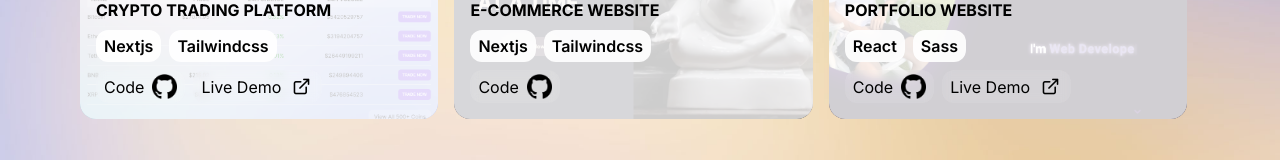
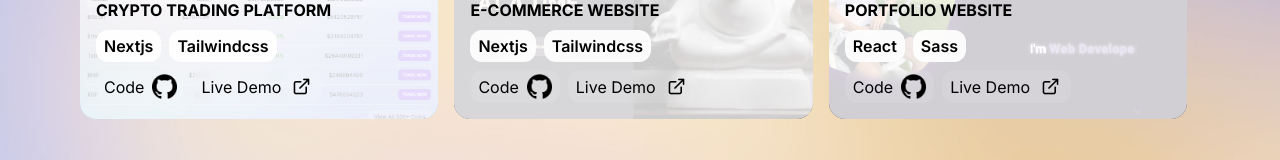
Before and after one commit to korndoe58/Next-portfolio, a Next.js app: page /myproject in a window 1280 px wide. Shown: the part 485-645 px from the top of the page. Built offline with nearby package versions, Linux system fonts and the light colour scheme.

Commit message:
Update my project

```diff
--- a/src/app/myproject/page.jsx
+++ b/src/app/myproject/page.jsx
@@ -46,7 +46,9 @@ export default function Work() {
                         <Link href={'https://github.com/korndoe58/ceramic-store'} target="blank">
                             <button  className=' px-2 py-1 rounded-xl text-black  backdrop-blur-sm bg-white/10 hover:bg-black/30 flex gap-2 justify-center items-center '>Code<Image src={'/github.png'} alt="github" width={25} height={25} /></button>
                         </Link>
-                        {/* <button  className=' px-2 py-1 rounded-xl text-black  backdrop-blur-sm bg-white/10 hover:bg-black/30 flex gap-2 justify-center items-center '>Live Demo<Image src={'/link.png'} alt="github" width={25} height={25} /></button> */}
+                        <Link href={'https://ceramic-store.vercel.app/'} target="blank">
+                            <button  className=' px-2 py-1 rounded-xl text-black  backdrop-blur-sm bg-white/10 hover:bg-black/30 flex gap-2 justify-center items-center '>Live Demo<Image src={'/link.png'} alt="github" width={25} height={25} /></button>
+                        </Link>
                     </div>
                 </div>
             </div>
```
